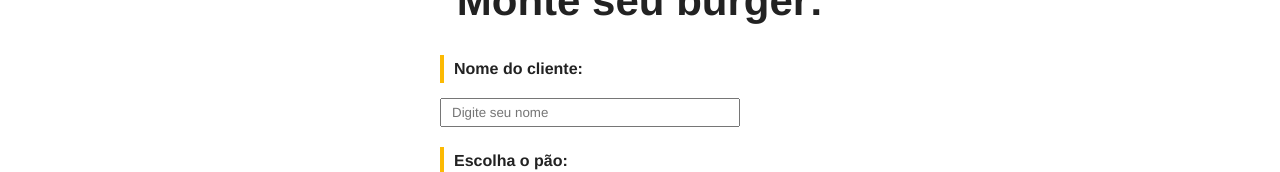
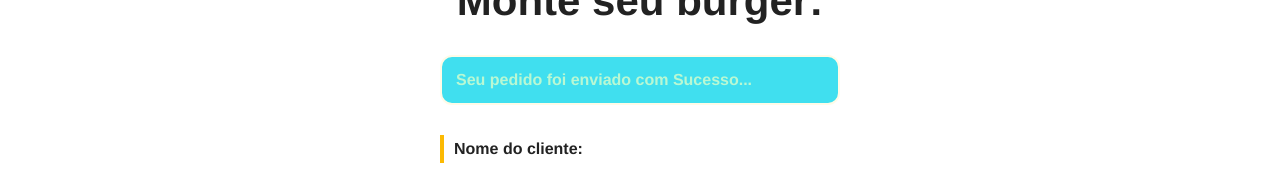
Before and after one commit to Guilherme-so/Burguer-Deliver, a Vue app: page / in a window 1280 px wide. Both pictures are taken after typing "Sample" into the empty fields and a click on the input "Criar meu burger". Shown: the part 649-821 px from the top of the page. Built offline with nearby package versions, Linux system fonts and the light colour scheme; no server answers; data requests are answered from the project's data file.

Commit message:
adding message component

```diff
--- a/src/components/BurgerForm.vue
+++ b/src/components/BurgerForm.vue
@@ -1,5 +1,10 @@
+<script setup>
+import Message from "./Message.vue";
+</script>
+
 <template>
   <div>
+    <Message :msg="msg" v-show="msg" />
     <div>
       <form id="burger-form" @submit="createBurger">
         <div class="input-container">
@@ -97,16 +102,23 @@ export default {
         status: "Solicitado",
       };
 
-      const request = await fetch("http://localhost:3000/burgers",{
-        method:"POST",
+      const request = await fetch("http://localhost:3000/burgers", {
+        method: "POST",
         headers: {
-          "Content-Type": "application/json"
+          "Content-Type": "application/json",
         },
-        body: JSON.stringify(data)
-      })
+        body: JSON.stringify(data),
+      });
 
-      const res = await request.json()
+      const res = await request.json();
 
+      //message
+      this.msg = "Seu pedido foi enviado com Sucesso...";
+
+      //clear Message
+      setTimeout(() => {
+        this.msg = "";
+      }, 3000);
 
       this.nome = "";
       this.pao = "";
--- /dev/null
+++ b/src/components/Message.vue
@@ -0,0 +1,29 @@
+<template>
+  <div id="mensagem-container">
+    <p>{{ msg }}</p>
+  </div>
+</template>
+
+<script>
+export default {
+  props: {
+    msg: String,
+  },
+};
+</script>
+
+<style scoped>
+#mensagem-container {
+  background-color: #40dfef;
+  color: #b9f8d3;
+  border: 2px solid #fffbe7;
+  max-width: 400px;
+  margin: 30px auto;
+  padding: 14px;
+  border-radius: 12px;
+}
+
+#mensagem-container p {
+  font-weight: bold;
+}
+</style>
```
